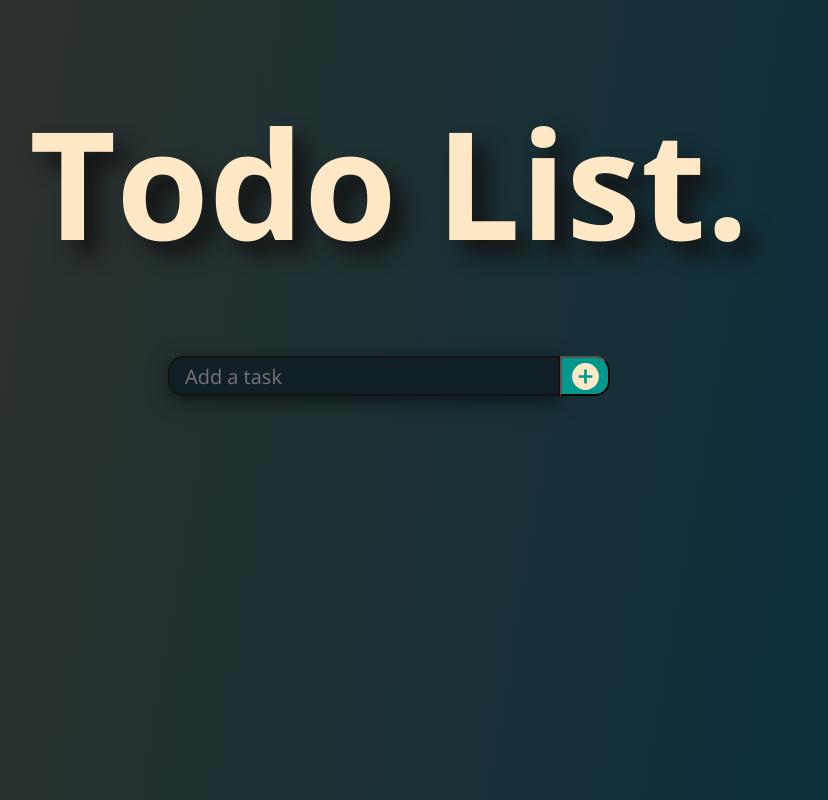
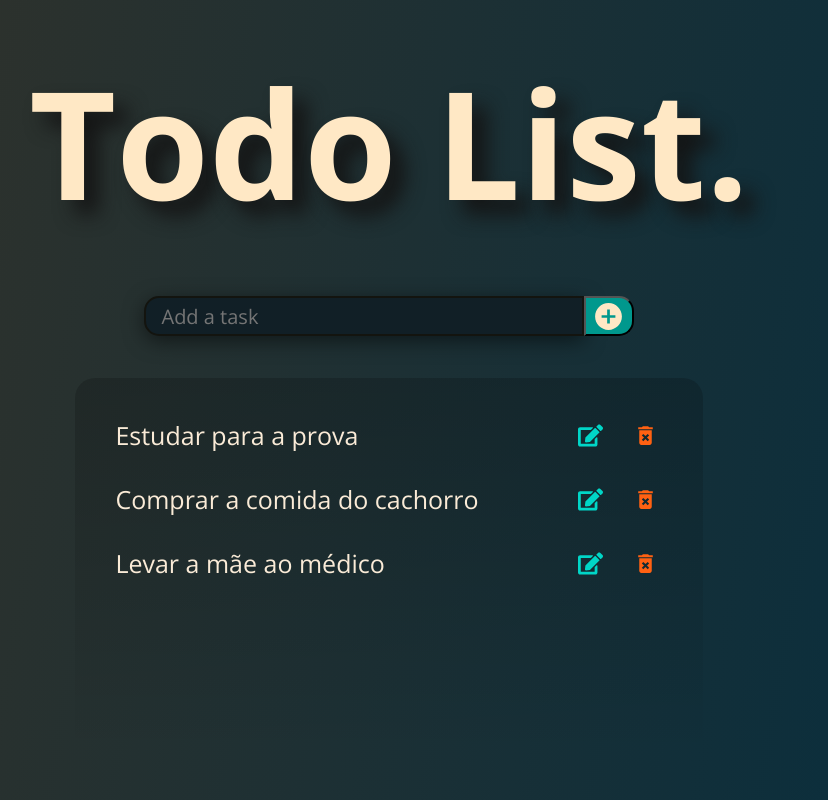
Before and after one commit to devRenanLobo/todoList, a React (Create React App) app: page / in a window 1280 px wide. Shown: the whole page, without its empty margins (251-1079 px from the left). Built offline with nearby package versions, Linux system fonts and the light colour scheme.

Commit message:
add tasks componets and styles

```diff
--- a/src/App.css
+++ b/src/App.css
@@ -13,12 +13,16 @@
   --font-color: #ffe8c5;
 }
 
+html, body{
+  height: 100%;
+}
+
 body{
+  min-height: 100vh;
   font-family: "Open Sans";
   align-items: center;
   justify-content: center;
   display: flex;
   flex-direction: column;
-  min-height: 100vh;
   background-image: linear-gradient(100deg, var(--secondary-color), var(--primary-color));
 }
--- a/src/components/Form/Form.css
+++ b/src/components/Form/Form.css
@@ -1,5 +1,7 @@
+@import url('https://fonts.googleapis.com/css2?family=Open+Sans:ital,wght@0,300..800;1,300..800&display=swap');
+
 .form{
-    margin-top: 80px;
+    margin-top: 60px;
     display: flex;
     align-items: center;
     justify-content: center;
@@ -36,4 +38,5 @@
 .form button[type="submit"]:hover{
     color: #111f26;
     transition: 400ms;
+    width: 80px;
 }
--- a/src/components/Main.css
+++ b/src/components/Main.css
@@ -1,10 +1,12 @@
+@import url('https://fonts.googleapis.com/css2?family=Open+Sans:ital,wght@0,300..800;1,300..800&display=swap');
+
 div{
     font-family: 'Open Sans';
     display:flex;
     flex-direction: column;
     align-items: center;
-    width: 100vh;
-    height: 80vh;
+    width: 70%;
+    height: 90%;
 }
 
 span{
--- a/src/components/Main.js
+++ b/src/components/Main.js
@@ -1,13 +1,16 @@
 import React from 'react';
 import Form from './Form/Form';
+import Tasks from './Tasks/Tasks';
 
 import './Main.css'
+
 
 export default function Main(){
     return (
         <div>
             <span>Todo List.</span>
             <Form></Form>
+            <Tasks></Tasks>
         </div>
     );
 }
--- /dev/null
+++ b/src/components/Tasks/Tasks.css
@@ -0,0 +1,80 @@
+@import url('https://fonts.googleapis.com/css2?family=Open+Sans:ital,wght@0,300..800;1,300..800&display=swap');
+
+div.container{
+    padding: 25px;
+    margin-top: 50px;
+    height: 80%;
+    width: 70%;
+    max-height: 55vh;
+    font-family: 'Open Sans';
+    justify-content: space-between;
+    display: flex;
+    background: linear-gradient(to bottom, rgba(0, 0, 1, 0.184), rgba(0, 0, 0, 0));
+    border-radius: 20px;
+}
+
+ul{
+    height: 100%;
+    width: 100%;
+    list-style-type: none;
+    padding-right: 5px;
+    margin: 0;
+    display:flex;
+    flex-direction: column;
+    overflow-y: auto;
+    scroll-behavior: smooth;
+}
+
+li{
+    padding: 15px;
+    color:antiquewhite;
+    font-size: 25px;
+    display: flex;
+    align-items: center;
+    justify-content: space-between;
+    width: 100%;
+}
+
+li:hover{
+    background: #2c6b74;
+    transition: 500ms;
+    cursor: pointer;
+    color: #ff6112;
+    border-radius: 20px;
+}
+
+div.lista{
+    display: flex;
+    flex-direction: row;
+    width: auto;
+}
+
+.edit, .delete{
+    font-size: 25px;
+}
+
+.edit{
+    margin-right: 30px;
+    color: #00d6c7;
+}
+
+.delete{
+    color: #ff6112;
+}
+
+.edit:hover, .delete:hover{
+    color: rgb(5, 26, 24);
+    transition: 300ms;
+    cursor: pointer;
+}
+
+::-webkit-scrollbar {
+    width: 5px;
+    background: transparent;
+    transition: 200ms;
+}
+
+::-webkit-scrollbar-thumb {
+    background: rgba(255, 255, 255, 0.5);
+    border-radius: 4px;
+}
--- /dev/null
+++ b/src/components/Tasks/Tasks.js
@@ -0,0 +1,24 @@
+import React from 'react';
+import { FaEdit } from "react-icons/fa";
+import { MdDeleteForever } from "react-icons/md";
+
+import './Tasks.css';
+
+const tarefas = ["Estudar para a prova", "Comprar a comida do cachorro", "Levar a mãe ao médico"];
+
+export default function Tasks(){
+    return(
+        <div  className='container'>
+            <ul>
+                {tarefas.map((tarefa) =>(
+                    <li key={tarefa}>{tarefa}
+                    <div className='lista'>
+                        <FaEdit className='edit'/>
+                        <MdDeleteForever className='delete'/>
+                    </div>
+                    </li>
+                ))}
+            </ul>
+        </div>
+    );
+}
```
